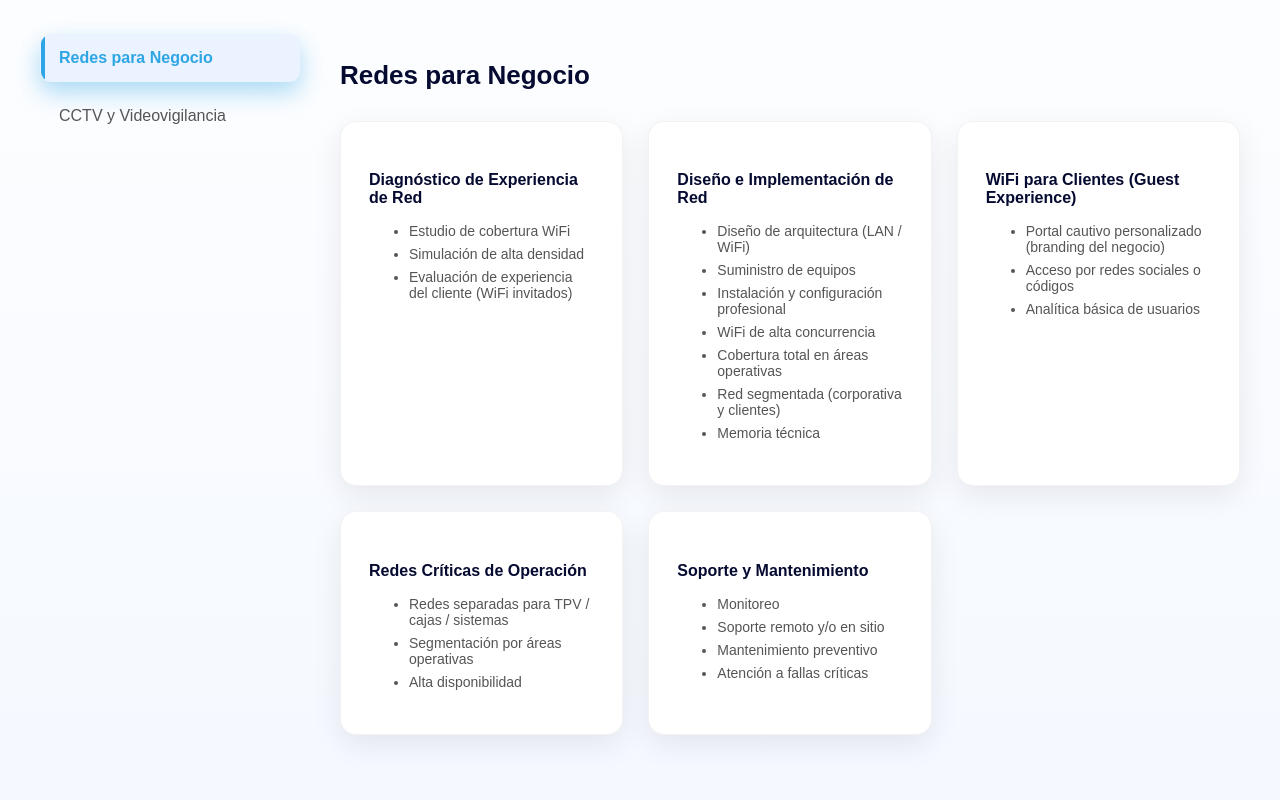
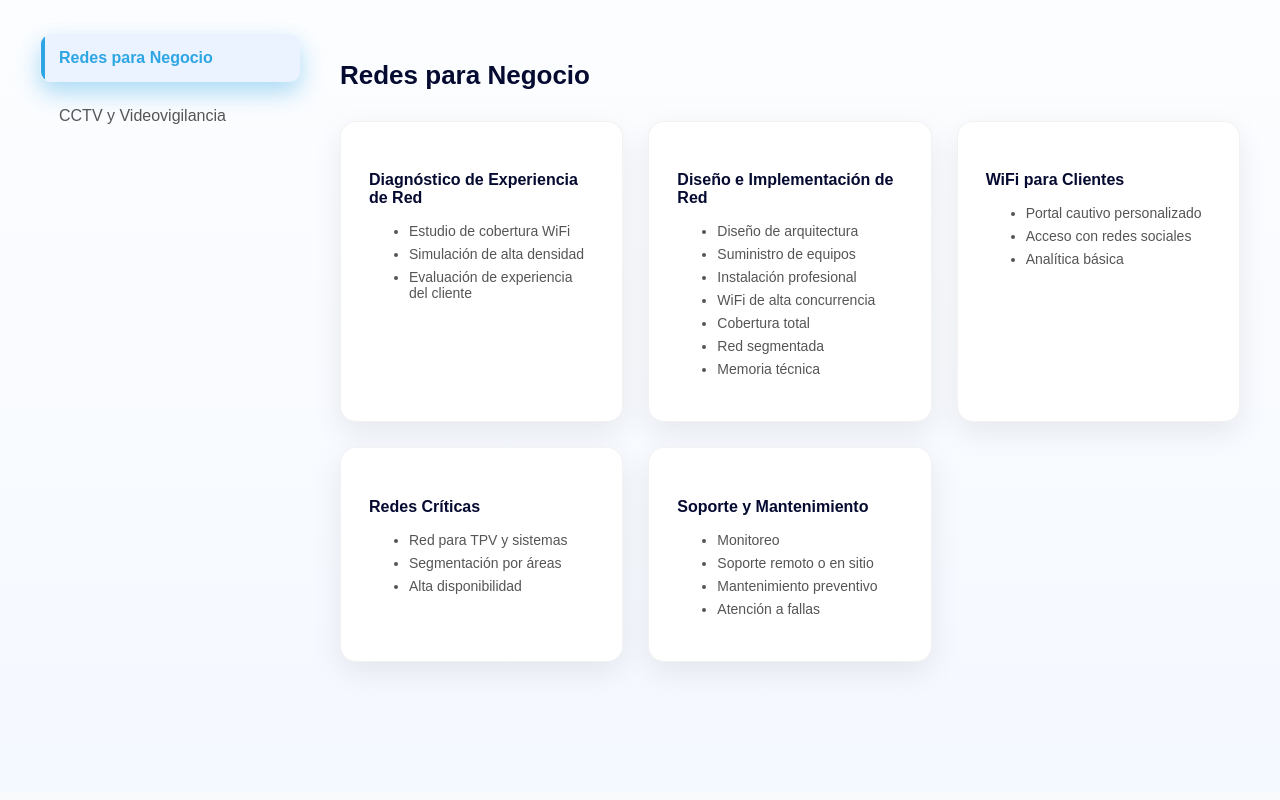
Before and after one commit to OcteFlow/octeflow-site, a Next.js app: page /negocio in a window 1280 px wide. Shown: the part 740-1540 px from the top of the page. Built offline with nearby package versions, Linux system fonts and the light colour scheme.

Commit message:
Update catalogData.js

```diff
--- a/data/catalogData.js
+++ b/data/catalogData.js
@@ -51,7 +51,6 @@ export const catalogData = {
         }
       ]
     },
-
     {
       category: "CCTV y Videovigilancia",
       items: [
@@ -68,7 +67,7 @@ export const catalogData = {
         }
       ]
     }
-  ],   // 👈 AQUÍ SOLO VA COMA, NO CIERRES EL OBJETO
+  ],
 
   negocio: [
     {
@@ -79,34 +78,34 @@ export const catalogData = {
           list: [
             "Estudio de cobertura WiFi",
             "Simulación de alta densidad",
-          "Evaluación de experiencia del cliente (WiFi invitados)"
+            "Evaluación de experiencia del cliente"
           ]
         },
         {
           title: "Diseño e Implementación de Red",
           list: [
-          "Diseño de arquitectura (LAN / WiFi)",
+            "Diseño de arquitectura",
             "Suministro de equipos",
-          "Instalación y configuración profesional",
+            "Instalación profesional",
             "WiFi de alta concurrencia",
-          "Cobertura total en áreas operativas",
-          "Red segmentada (corporativa y clientes)",
+            "Cobertura total",
+            "Red segmentada",
             "Memoria técnica"
           ]
         },
         {
-        title: "WiFi para Clientes (Guest Experience)",
+          title: "WiFi para Clientes",
           list: [
-          "Portal cautivo personalizado (branding del negocio)",
-          "Acceso por redes sociales o códigos",
-          "Analítica básica de usuarios"
+            "Portal cautivo personalizado",
+            "Acceso con redes sociales",
+            "Analítica básica"
           ]
         },
         {
-        title: "Redes Críticas de Operación",
+          title: "Redes Críticas",
           list: [
-          "Redes separadas para TPV / cajas / sistemas",
-          "Segmentación por áreas operativas",
+            "Red para TPV y sistemas",
+            "Segmentación por áreas",
             "Alta disponibilidad"
           ]
         },
@@ -114,27 +113,25 @@ export const catalogData = {
           title: "Soporte y Mantenimiento",
           list: [
             "Monitoreo",
-          "Soporte remoto y/o en sitio",
+            "Soporte remoto o en sitio",
             "Mantenimiento preventivo",
-          "Atención a fallas críticas"
+            "Atención a fallas"
           ]
         }
       ]
     },
-
     {
       category: "CCTV y Videovigilancia",
       items: [
         {
-        title: "Soluciones Integrales de CCTV",
+          title: "Soluciones CCTV",
           list: [
-          "Cámaras de seguridad IP",
+            "Cámaras IP",
             "DVR / NVR",
             "Switches PoE",
-          "Sistemas de energía solar para cámaras",
-          "Software de gestión de video",
-          "Suministro de equipos",
-          "Instalación y configuración"
+            "Energía solar",
+            "Software de monitoreo",
+            "Instalación completa"
           ]
         }
       ]
@@ -146,23 +143,22 @@ export const catalogData = {
       category: "Redes en el Hogar",
       items: [
         {
-        title: "Solución Integral de Conectividad",
+          title: "Conectividad Total",
           list: [
             "Diagnóstico inicial",
-          "Estudio de cobertura WiFi",
-          "Diseño completo de red",
-          "Optimización de WiFi existente",
-          "Seguridad básica de red",
-          "Implementación con sistema mesh",
-          "Control parental y priorización de dispositivos",
-          "Cableado estructurado básico",
-          "WiFi de alta densidad",
-          "Integración con dispositivos inteligentes (IoT)"
+            "Cobertura WiFi completa",
+            "Diseño de red",
+            "Optimización",
+            "Seguridad básica",
+            "Sistema mesh",
+            "Control parental",
+            "Cableado básico",
+            "Alta densidad",
+            "Integración IoT"
           ]
         }
       ]
     },
-
     {
       category: "Hogar Inteligente",
       items: [
@@ -170,79 +166,65 @@ export const catalogData = {
           title: "Iluminación Inteligente",
           list: [
             "Focos inteligentes",
-          "Interruptores y dimmers",
-          "Automatización por horarios",
-          "Sensores de movimiento",
-          "Escenarios personalizados"
+            "Interruptores",
+            "Automatización",
+            "Sensores",
+            "Escenarios"
           ]
         },
         {
           title: "Seguridad Inteligente",
           list: [
-          "Cámaras de seguridad IP",
-          "Sensores de puertas y ventanas",
-          "Sensores de movimiento",
-          "Alarmas inteligentes",
+            "Cámaras IP",
+            "Sensores",
+            "Alarmas",
             "Videoporteros",
-          "Cerraduras inteligentes"
+            "Cerraduras"
           ]
         },
         {
           title: "Control de Clima",
           list: [
-          "Termostatos inteligentes",
-          "Control de aire acondicionado",
-          "Automatización por temperatura",
-          "Programación de horarios"
+            "Termostatos",
+            "Aire acondicionado",
+            "Automatización",
+            "Horarios"
           ]
         },
         {
-        title: "Cortinas y Persianas Automatizadas",
+          title: "Automatización",
           list: [
-          "Motores para cortinas o persianas",
-          "Control remoto o desde app",
-          "Automatización por horario o luz solar"
+            "Cortinas inteligentes",
+            "Control remoto",
+            "Automatización solar"
           ]
         },
         {
-        title: "Gestión de Energía",
+          title: "Energía",
           list: [
             "Medidores inteligentes",
-          "Automatización de encendido/apagado",
-          "Optimización de consumo eléctrico",
-          "Integración con respaldo energético"
+            "Optimización",
+            "Automatización eléctrica"
           ]
         },
         {
-        title: "Audio y Entretenimiento",
+          title: "Entretenimiento",
           list: [
             "Audio multiroom",
-          "Control centralizado de TV",
-          "Escenarios automatizados (modo cine)"
+            "Control TV",
+            "Modo cine"
           ]
         },
         {
-        title: "Control Centralizado",
+          title: "Control Central",
           list: [
-          "Amazon Alexa",
+            "Alexa",
             "Google Home",
-          "Apple HomeKit"
-        ]
-      },
-      {
-        title: "Servicios Incluidos",
-        list: [
-          "Diagnóstico del sitio",
-          "Diseño personalizado",
-          "Suministro de equipos",
-          "Instalación profesional",
-          "Configuración completa",
-          "Integración con red WiFi",
-          "Capacitación básica",
-          "Soporte inicial"
+            "HomeKit"
           ]
         }
       ]
     }
   ]
+
 };
```
Lines whose indentation alone changed are shown as unchanged.
